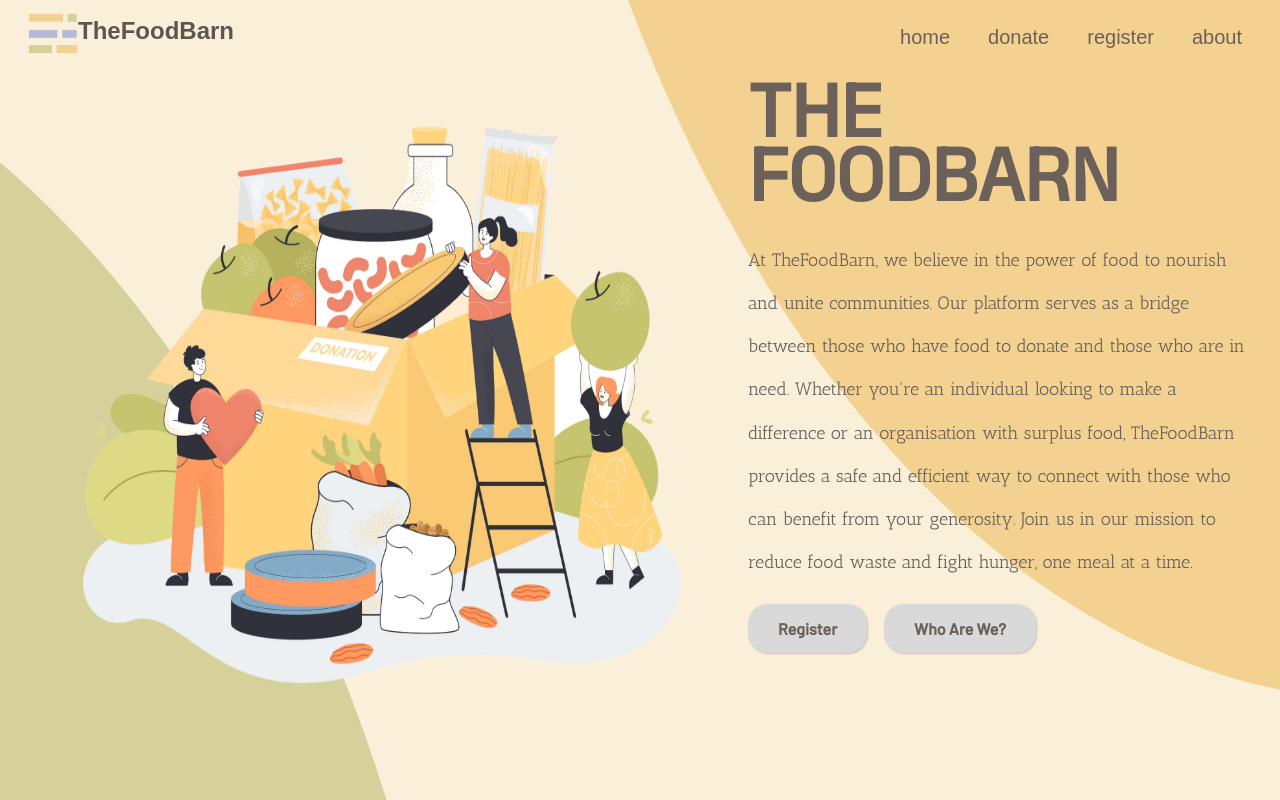
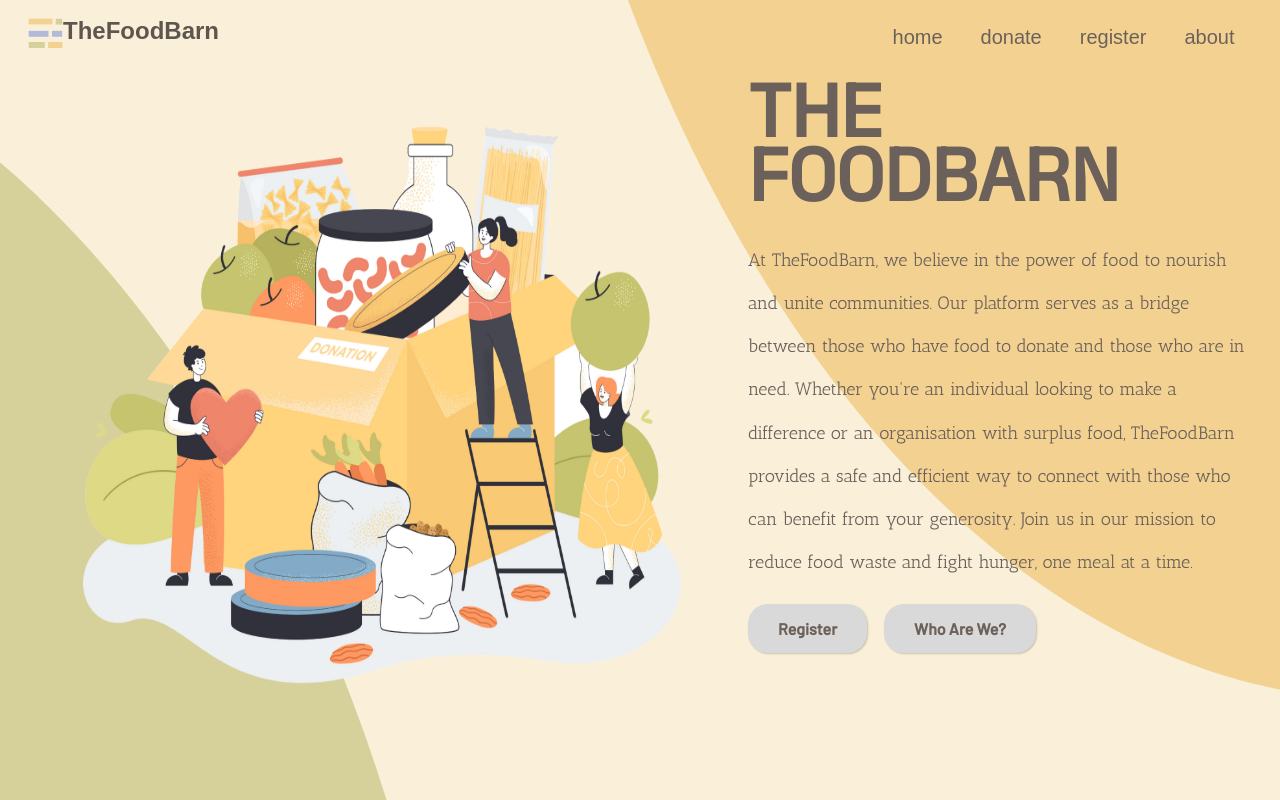
Before and after one commit to pratyush0000/GeekCoders_Hackathon, a React (Vite) app in the folder geekcoders/: page /home in a window 1280 px wide. Built offline with nearby package versions, Linux system fonts and the light colour scheme; a web font is replaced by a local one.

Commit message:
home again pls

```diff
--- a/geekcoders/src/components/Navbar.module.css
+++ b/geekcoders/src/components/Navbar.module.css
@@ -78,7 +78,7 @@ ul li{
 }
 
 .logoImg {
-    height: 40px;
-    width: 50px;
+    height: 30px;
+    width: 35px;
     padding-left: 20px;
 }
```
